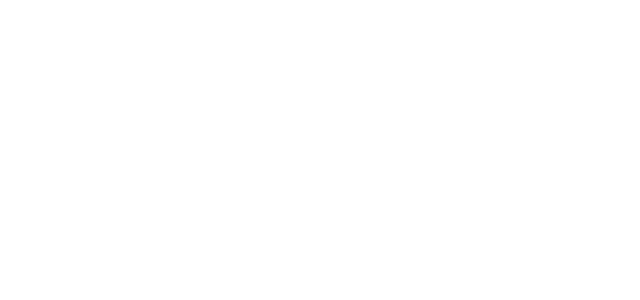
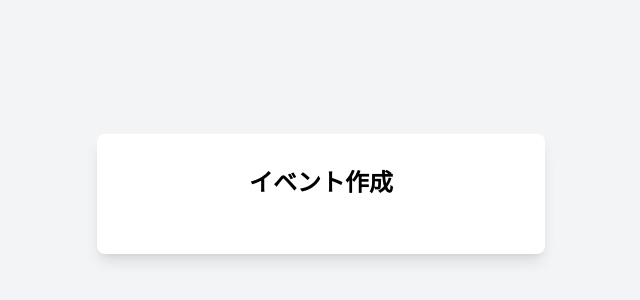
Before and after one commit to barsea/schedpoint, a Vue app in the folder frontend/: page /events/new in a window 1280 px wide. Shown: the part 206-506 px from the top of the page, without its empty margins (319-959 px from the left). Built offline with nearby package versions, Linux system fonts and the light colour scheme.

Commit message:
EventFormViewの雛形を作成

```diff
--- a/frontend/src/views/EventFormView.vue
+++ b/frontend/src/views/EventFormView.vue
@@ -1 +1,11 @@
-<template></template>
+<script setup></script>
+
+<template>
+  <div class="min-h-screen bg-gray-100 flex items-center justify-center p-4">
+    <div class="bg-white p-8 rounded-lg shadow-lg w-full max-w-md">
+      <h1 class="text-2xl font-bold text-center mb-6">イベント作成</h1>
+    </div>
+  </div>
+</template>
+
+<style scoped></style>
--- a/frontend/src/views/ScheduleView.vue
+++ b/frontend/src/views/ScheduleView.vue
@@ -73,7 +73,7 @@
 </script>
 
 <template>
-  <div class="flex flex-col items-center h-screen bg-[#f3f7ff]">
+  <div class="flex flex-col items-center h-screen bg-gray-100">
     <div
       class="w-full max-w-[1500px] h-[100px] bg-light-gray-blue border-2 border-slate-300 flex-shrink-0"
     >
```
Also changed, not shown: frontend/src/components/CategorySelector.vue (added).
